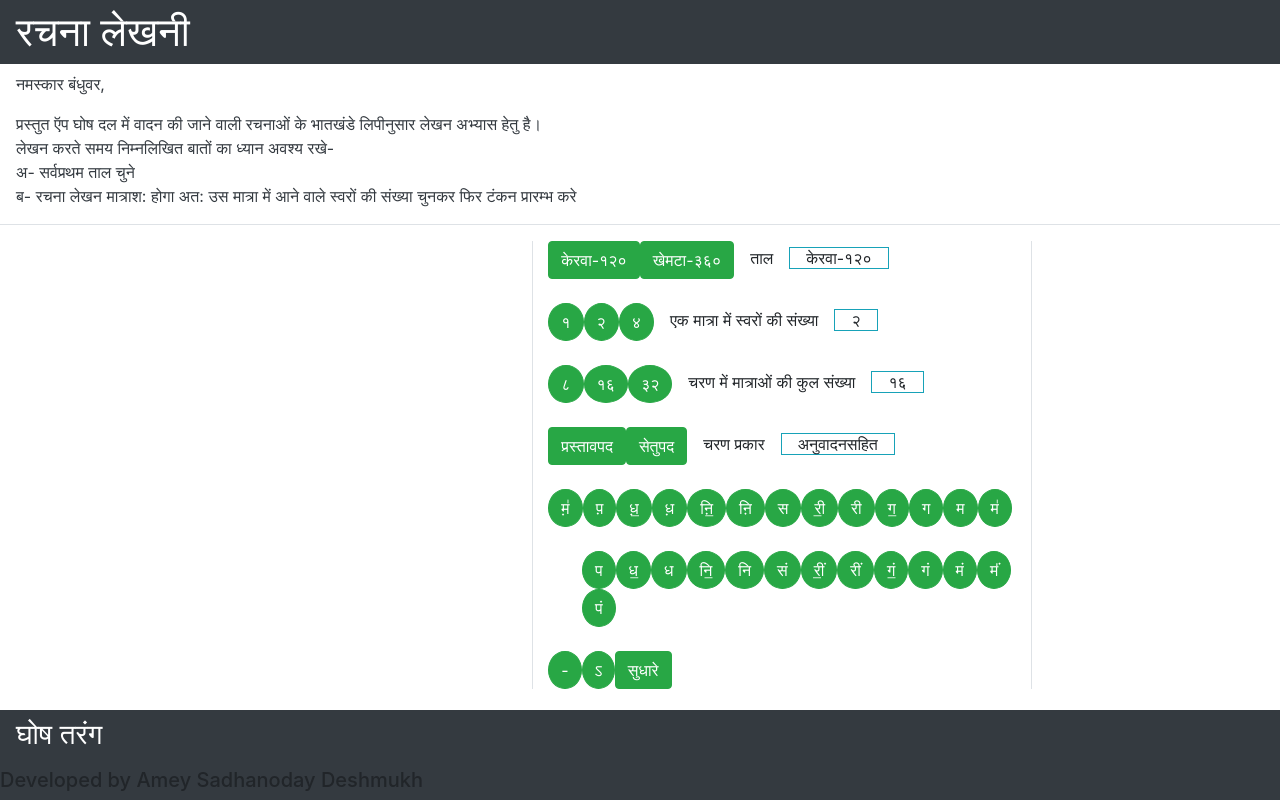
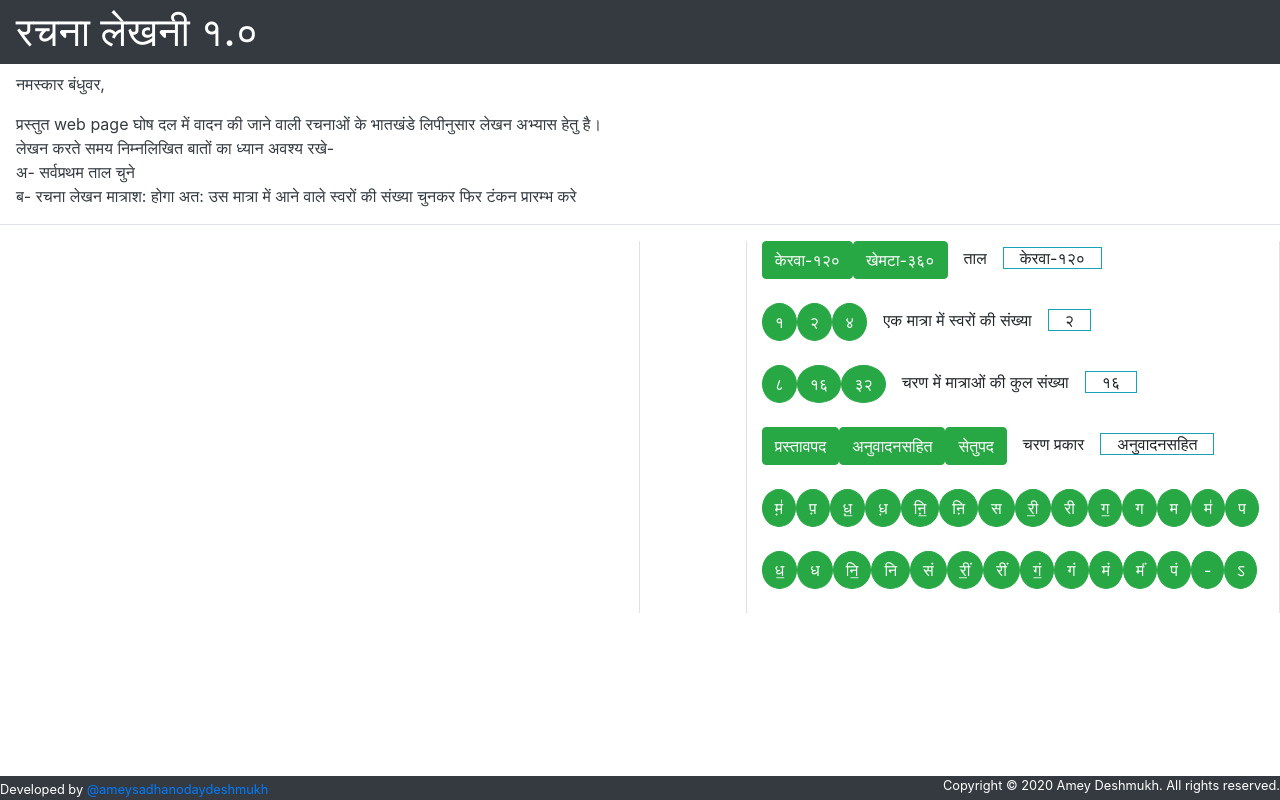
Before and after one commit to ameyzing-deshmukh/amey-lipi-1, an Angular app: page / in a window 1280 px wide. Built offline with nearby package versions, Linux system fonts and the light colour scheme.

Commit message:
rachana-lekhani-test-1.0

```diff
--- a/package.json
+++ b/package.json
@@ -30,7 +30,7 @@
     "express": "^4.17.1",
     "jquery": "^3.5.1",
     "path": "^0.12.7",
-    "rxjs": "~6.5.5",
+    "rxjs": "^6.5.5",
     "tslib": "^2.0.0",
     "typescript": "~3.9.5",
     "zone.js": "~0.10.3"
--- a/src/app/home/home.component.html
+++ b/src/app/home/home.component.html
@@ -1,9 +1,13 @@
 <app-information></app-information>
 
 <app-keypad></app-keypad>
-<div class='myfooter bg-dark'>
-    <h3 class='px-3 py-2 text-white'>
-        घोष तरंग
-    </h3>
-    <h5>Developed by Amey Sadhanoday Deshmukh</h5>
-</div>
+
+<footer class="page-footer font-small blue pt-4">
+
+    <div class='myfooter bg-dark'>
+        <small class='text-white'>Developed by
+            <a href="https://www.instagram.com/ameysadhanodaydeshmukh/" target="_blank">@ameysadhanodaydeshmukh</a>
+        </small>
+        <small class="text-white float-right">Copyright &copy; 2020 Amey Deshmukh. All rights reserved.</small>
+    </div>
+</footer>
--- a/src/app/home/home.component.ts
+++ b/src/app/home/home.component.ts
@@ -7,8 +7,9 @@ import { Component, OnInit } from '@angular/core';
 })
 export class HomeComponent implements OnInit {
 
-  constructor() { }
-
+  constructor() { };
+  // public number currentYear;
   ngOnInit(): void {
   }
+  //  = new Date().getFullYear();
 }
--- a/src/app/information/information.component.ts
+++ b/src/app/information/information.component.ts
@@ -7,10 +7,10 @@ import { Component, OnInit } from '@angular/core';
 })
 export class InformationComponent implements OnInit {
 
-  public title = 'रचना लेखनी';
+  public title = 'रचना लेखनी १.०';
 
   public app_info_greetings ='नमस्कार बंधुवर,';
-  public app_info_p1 = 'प्रस्तुत ऍप घोष दल में वादन की जाने वाली रचनाओं के भातखंडे लिपीनुसार लेखन अभ्यास हेतु है।';
+  public app_info_p1 = 'प्रस्तुत web page घोष दल में वादन की जाने वाली रचनाओं के भातखंडे लिपीनुसार लेखन अभ्यास हेतु है।';
   public app_info_p2 = 'लेखन करते समय निम्नलिखित बातों का ध्यान अवश्य रखे-';
   public app_info_p3 = 'अ- सर्वप्रथम ताल चुने';
   public app_info_p4 = 'ब- रचना लेखन मात्राश: होगा अत: उस मात्रा में आने वाले स्वरों की संख्या चुनकर फिर टंकन प्रारम्भ करे';
--- a/src/app/keypad/keypad.component.html
+++ b/src/app/keypad/keypad.component.html
@@ -1,6 +1,6 @@
 <div class='container-fluid'>
     <div class="row py-3">
-        <div class="col-lg-5 border-right">
+        <div class="col-lg-6 border-right">
             <div>
                 <table class='table table-sm table-borderless'>
                     <tr *ngFor="let l of finalRachana">
@@ -21,9 +21,12 @@
                 </table>
             </div>
         </div>
-        <div class="col-lg-7">
+        <div class="col-lg-6">
             <div class="row">
-                <div class="col-lg-8">
+                <div class="col-lg-2 border-right">
+                    <span class="text-dark">{{swarmatra}}</span>
+                </div>
+                <div class="col-lg-10 border-right">
                     <div>
                         <button class="btn btn-success" (click)="captureMeta('kerva')">केरवा-१२०</button>
                         <button class="btn btn-success" (click)="captureMeta('khemta')">खेमटा-३६०</button>
@@ -46,6 +49,7 @@
                     </div>
                     <div>
                         <button class="btn btn-success kerva" (click)="captureMeta('intro')">प्रस्तावपद</button>
+                        <button class="btn btn-success kerva" (click)="captureMeta('repeat')">अनुवादनसहित</button>
                         <button class="btn btn-success kerva" (click)="captureMeta('bridge')">सेतुपद</button><span
                             class="px-3">चरण प्रकार</span><span
                             class="px-3 border border-info">{{charanType}}</span><br /><br />
@@ -65,11 +69,11 @@
                         <button class="btn btn-success rounded-circle" (click)="captureIt('ग॒')">ग॒</button>
                         <button class="btn btn-success rounded-circle" (click)="captureIt('ग')">ग</button>
                         <button class="btn btn-success rounded-circle" (click)="captureIt('म')">म</button>
-                        <button class="btn btn-success rounded-circle" (click)="captureIt('म॑')">म॑</button><br /><br />
+                        <button class="btn btn-success rounded-circle" (click)="captureIt('म॑')">म॑</button>
+                        <button class="btn btn-success rounded-circle" (click)="captureIt('प')">प</button><br /><br />
                         <!--  <button class="btn px-3"></button> -->
                     </div>
-                    <div style="padding-left: 2.1rem !important;">
-                        <button class="btn btn-success rounded-circle" (click)="captureIt('प')">प</button>
+                    <div>
                         <button class="btn btn-success rounded-circle" (click)="captureIt('ध॒')">ध॒</button>
                         <button class="btn btn-success rounded-circle" (click)="captureIt('ध')">ध</button>
                         <button class="btn btn-success rounded-circle" (click)="captureIt('नि॒')">नि॒</button>
@@ -82,17 +86,14 @@
                         <button class="btn btn-success rounded-circle" (click)="captureIt('मं')">मं</button>
                         <button class="btn btn-success rounded-circle" (click)="captureIt('मऺं')">मऺं</button>
                         <button class="btn btn-success rounded-circle" (click)="captureIt('पं')">पं</button>
+                        <button class="btn btn-success rounded-circle" (click)="captureIt('-')">-</button>
+                        <button class="btn btn-success rounded-circle" (click)="captureIt('ऽ')">ऽ</button>
                         <br /><br />
                     </div>
                     <div>
-                        <button class="btn btn-success rounded-circle" (click)="captureIt('-')">-</button>
-                        <button class="btn btn-success rounded-circle" (click)="captureIt('ऽ')">ऽ</button>
                         <!-- <button class="btn btn-success" (click)="captureIt(':')">:</button> -->
-                        <button class="btn btn-success" (click)="correct()">सुधारे</button>
+                        <!-- <button class="btn btn-success" (click)="correct()">सुधारे</button> -->
                     </div>
-                </div>
-                <div class="col-lg-4 border-left">
-                    <span class="text-dark">{{swarmatra}}</span>
                 </div>
             </div>
         </div>
--- a/src/app/keypad/keypad.component.ts
+++ b/src/app/keypad/keypad.component.ts
@@ -56,10 +56,12 @@ export class KeypadComponent implements OnInit {
     } else if (it === 'intro'){
       this.charanType = 'प्रस्तावपद';
       this.anuvadan = false;
-    }
-     else if(it === 'bridge') {
+    } else if(it === 'bridge') {
       this.charanType = 'सेतुपद';
       this.anuvadan = false;
+    } else if(it === 'repeat'){
+      this.charanType = 'अनुवादनसहित';
+      this.anuvadan = true;
     } else if (it === '1' || it === '2' || it === '3' || it === '4') {
       console.log("In swarank ");
       this.swarank = it;
@@ -115,5 +117,6 @@ export class KeypadComponent implements OnInit {
   }
 
   correct() {
+    // this.swarmatra = '';
   }
 }
```
